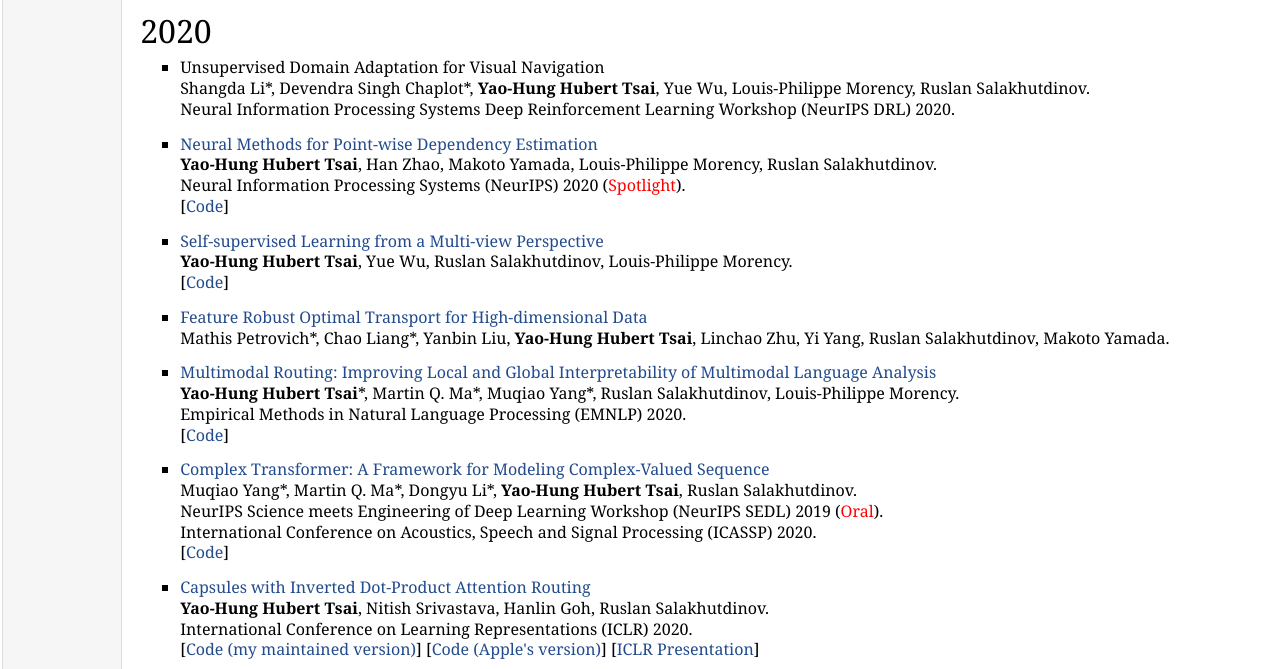
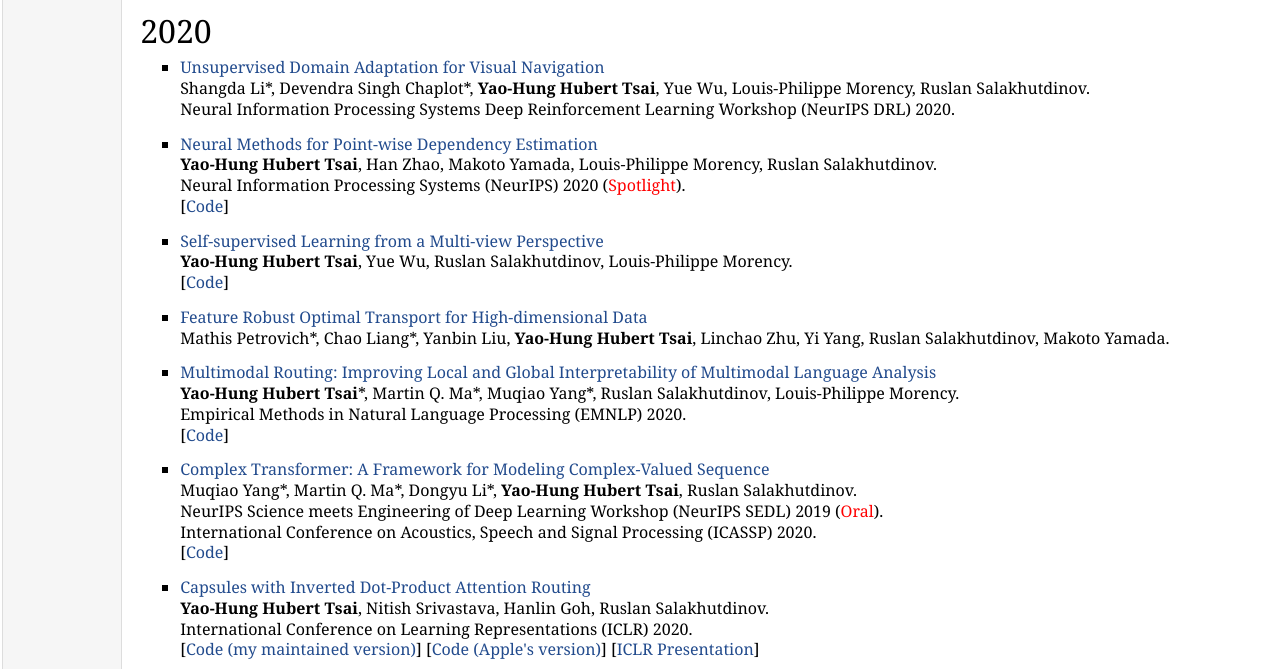
Before and after one commit to yaohungt/yaohungt.github.io, a plain HTML site: page research.html in a window 1280 px wide. Shown: the part 98-767 px from the top of the page. Drawn offline with Linux system fonts and the light colour scheme.

Commit message:
Add files via upload

```diff
--- a/research.html
+++ b/research.html
@@ -23,7 +23,7 @@
 <p>*: indicating equal contribution or alphabetic ordering.</p>
 <p><font size = 6> 2020 </font></p>
 <ul>
-<li><p>Unsupervised Domain Adaptation for Visual Navigation<br />
+<li><p><a href="https://arxiv.org/abs/2010.14543">Unsupervised Domain Adaptation for Visual Navigation</a><br />
 Shangda Li*, Devendra Singh Chaplot*, <b>Yao-Hung Hubert Tsai</b>, Yue Wu, Louis-Philippe Morency, Ruslan Salakhutdinov.<br />
 Neural Information Processing Systems Deep Reinforcement Learning Workshop (NeurIPS DRL) 2020. <br /></p>
 </li>
```
